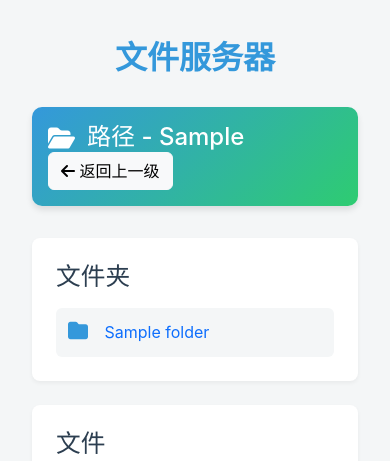
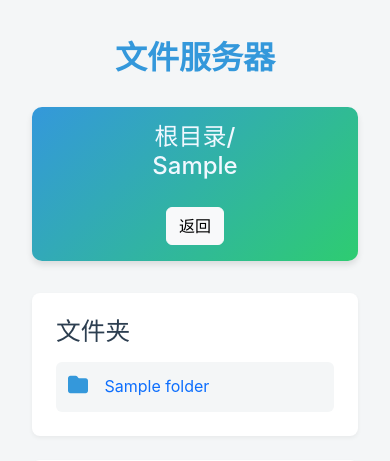
Before and after one commit to hityne/file_server, a Python web app: template templates/main.html in a window 390 px wide. Shown: the top 461 px of the page. Run offline with Jinja, Linux system fonts and the light colour scheme; the template is opened without the code that fills it: most values are stand-ins (such as "Sample title", 1, 10 or a date in 2020).

Commit message:
update path_column 2412050825

```diff
--- a/static/css/file_server.css
+++ b/static/css/file_server.css
@@ -53,9 +53,11 @@ body {
     align-items: center;
 }
 
-.file-header h1 i {
-    margin-right: 0.75rem;
+.file-header h1 a{
+    color: aliceblue;
+    text-decoration: none;
 }
+
 
 .folder-section, .file-section {
     background-color: white;
@@ -195,3 +197,91 @@ body {
     margin-bottom: 0.5rem;   /* Add some vertical spacing between p tags */
     margin-right: 0;         /* Remove horizontal margin */
 }
+
+header.file-header {
+    display: flex;
+    align-items: center;
+    flex-wrap: wrap; /* 允许 flex 容器中的项目换行 */
+}
+
+header.file-header h1 {
+    text-align: left;
+    flex-grow: 1;
+    margin-right: 10px; /* 添加右边距 */
+}
+
+@media (max-width: 600px) { /* 当屏幕宽度小于 600px 时 */
+    header.file-header h1 {
+        flex-basis: 100%; /* 设置 h1 占据 100% 宽度 */
+        margin-right: 0; /* 移除右边距 */
+        margin-bottom: 10px; /* 添加下边距 */
+    }
+
+    header.file-header a.back-button {
+        flex-basis: 100%; /* 设置返回按钮占据 100% 宽度 */
+    }
+}
+
+.file-header {
+    display: flex;
+    justify-content: space-between;
+    align-items: center;
+    margin-bottom: 2rem;
+    padding: 1rem;
+    background: linear-gradient(135deg, var(--primary-color), var(--secondary-color));
+    color: white;
+    border-radius: 10px;
+    box-shadow: 0 4px 6px rgba(0, 0, 0, 0.1);
+}
+
+.file-header h1 {
+    margin: 0;
+    font-size: 1.5rem;
+    font-weight: 500;
+    display: flex;
+    align-items: center;
+    max-width: 80%;
+    white-space: nowrap;
+    overflow: hidden;
+    text-overflow: ellipsis;
+}
+
+.file-header h1 a {
+    color: aliceblue;
+    text-decoration: none;
+}
+
+@media (max-width: 768px) {
+    .file-header {
+        flex-direction: column;
+        align-items: flex-start;
+    }
+
+    .file-header h1 {
+        max-width: 100%;
+        white-space: normal;
+        overflow: visible;
+        text-overflow: clip;
+    }
+
+    .file-header a.back-button {
+        margin-top: 1rem;
+    }
+}
+
+.file-header h1 {
+    max-width: 80%;
+    white-space: nowrap;
+    overflow: hidden;
+    text-overflow: ellipsis;
+}
+
+@media (max-width: 768px) {
+    .file-header h1 {
+        flex-direction: column;
+        max-width: 100%;
+        white-space: normal;
+        overflow: visible;
+        text-overflow: clip;
+    }
+}
--- a/templates/main.html
+++ b/templates/main.html
@@ -17,13 +17,17 @@
         <div class="page-title">文件服务器</div>
         <header class="file-header">
             <h1>
-                <i class="fas fa-folder-open"></i>
-                路径 - {{ current_path }}
+                <a href="{{ url_for('browse_files', path='/') }}">根目录/</a>
+                {% for part in current_path.split('/') %}
+                    {% if loop.last %}
+                        <a href="{{ url_for('browse_files', path=current_path) }}">{{ part }}</a>
+                    {% else %}
+                        <a href="{{ url_for('browse_files', path='/'.join(current_path.split('/')[0:loop.index])) }}">{{ part }}/</a>
+                    {% endif %}
+                {% endfor %}
             </h1>
             {% if current_path %}
-                <a href="{{ url_for('browse_files', path=os.path.dirname(current_path) or '/') }}" class="btn btn-light">
-                    <i class="fas fa-arrow-left"></i> 返回上一级
-                </a>
+                <a href="{{ url_for('browse_files', path=os.path.dirname(current_path) or '/') }}" class="back-button btn btn-light">返回</a>
             {% endif %}
         </header>
 
```
